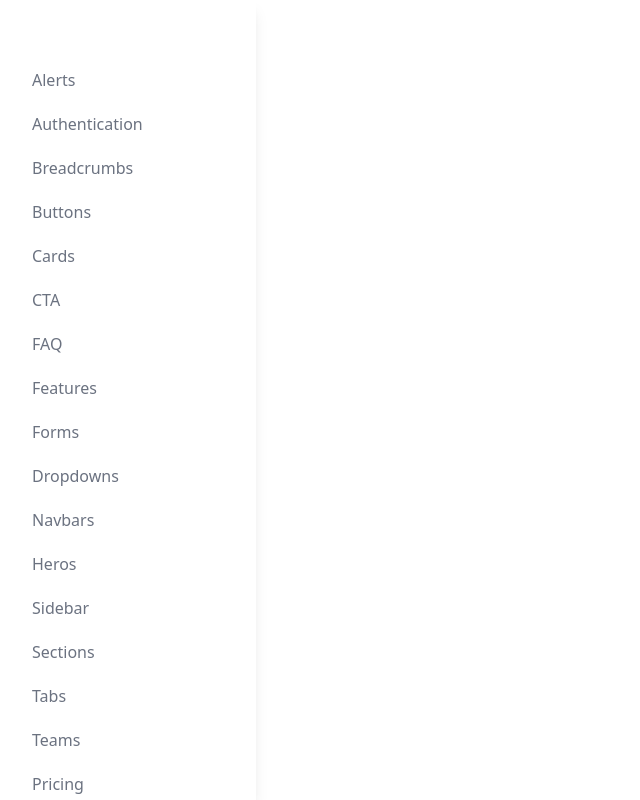
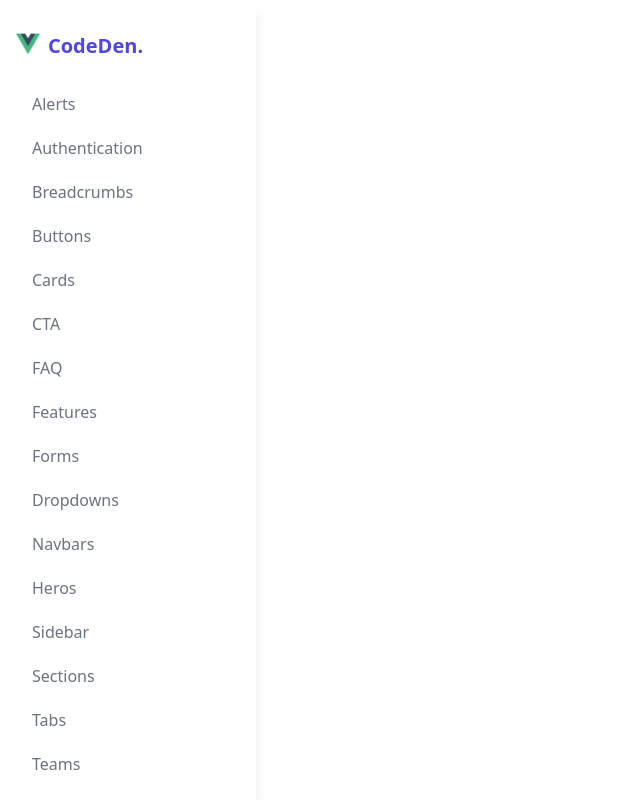
Before and after one commit to kromate/Codeden, a Vue app: page /components/get-started in a window 1280 px wide. Shown: the whole page, without its empty margins (0-640 px from the left). Built offline with nearby package versions, Linux system fonts and the light colour scheme; no server answers.

Commit message:
sidebar-component-page

```diff
--- a/index.html
+++ b/index.html
@@ -2,7 +2,7 @@
 <html lang="en">
   <head>
     <meta charset="UTF-8" />
-    <link rel="icon" href="/favicon.ico" />
+    <link rel="icon" href="/logo.png" />
     <meta name="viewport" content="width=device-width, initial-scale=1.0" />
 <link rel="stylesheet" href="https://maxst.icons8.com/vue-static/landings/line-awesome/line-awesome/1.3.0/css/line-awesome.min.css">
     <title>CodeDen</title>
--- a/src/components/components/sidebar.vue
+++ b/src/components/components/sidebar.vue
@@ -2,6 +2,14 @@
 	<div class="fixed inset-0 z-50 transition-opacity bg-black opacity-50 xl:hidden hidden"></div>
 
 	<div class="fixed inset-y-0 left-0 z-50 flex flex-col w-64 h-screen px-4 py-8 overflow-y-auto transition duration-200 transform bg-white border-gray-200 shadow-lg xl:translate-x-0 xl:static xl:inset-0 -translate-x-full ease-in">
+		<div class="flex items-end">
+			<img src="../../assets/logo.png" alt="logo" class="w-6 h-auto">
+			<span class=" text-xl font-black leading-none text-indigo-600 ml-2">
+				<span>CodeDen</span>
+				<span class="text-indigo-600">.</span>
+			</span>
+		</div>
+
 		<nav class="mt-6">
 			<div class="flex items-center justify-between px-4 py-2 mt-1 rounded-md focus:outline-none text-gray-500 hover:text-blue-500 transition-colors duration-200 transform">
 				<button class="transition-colors duration-200 ease-in-out focus:outline-none w-full text-left hover:underline">
```
Also changed, not shown: public/logo.png (renamed from src/assets/images/logo.png).
